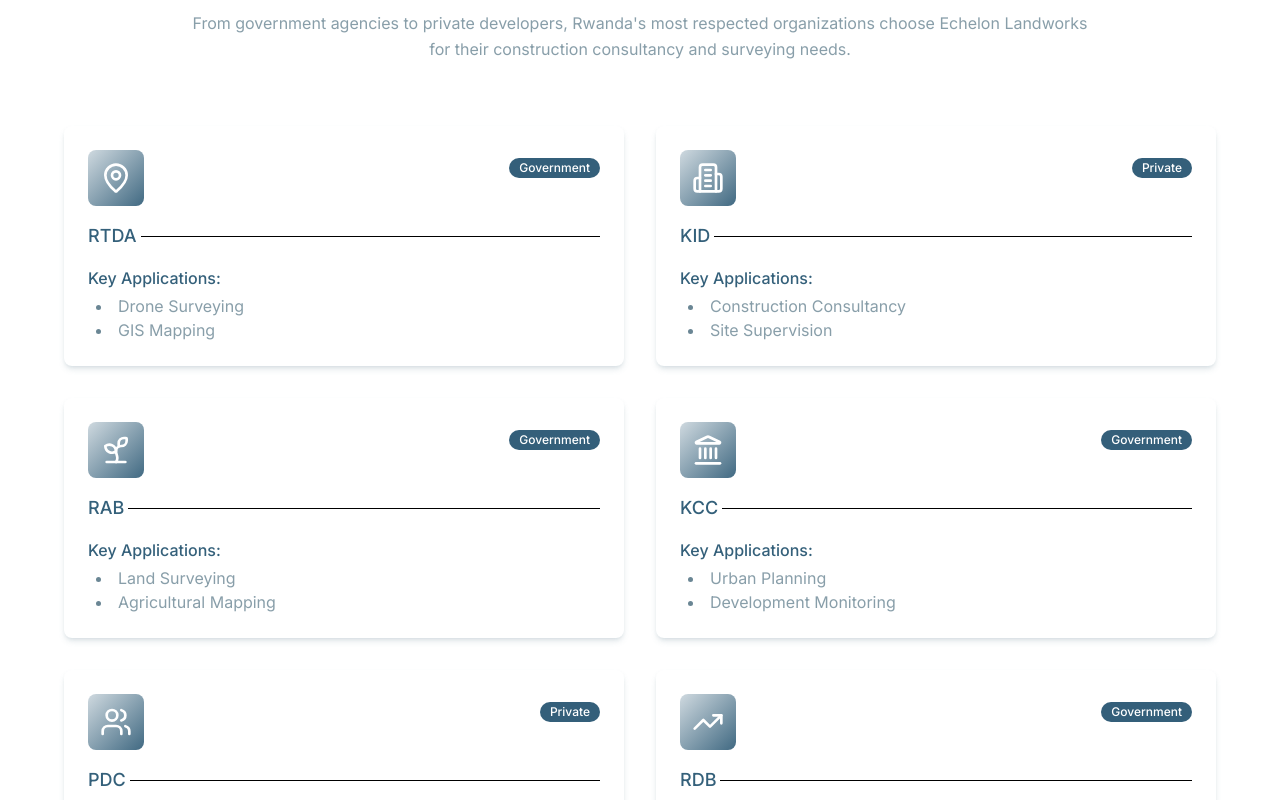
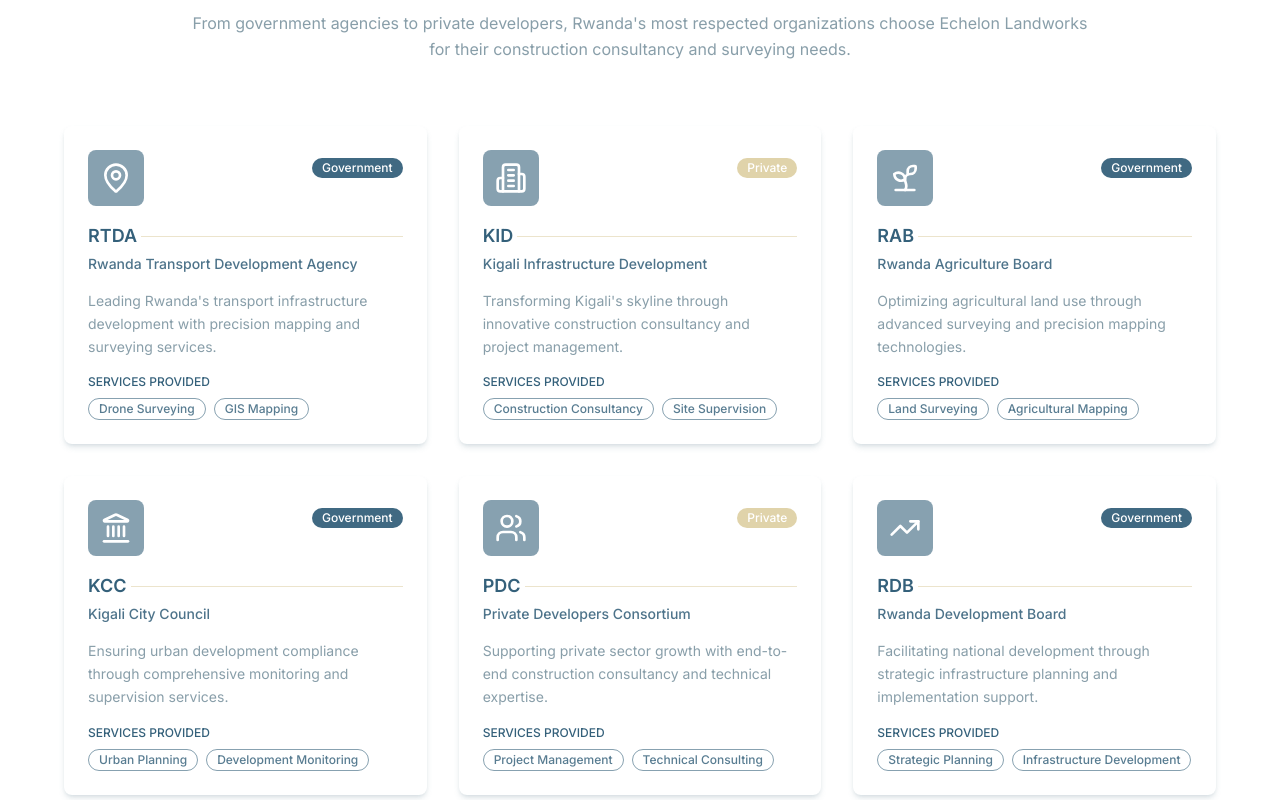
Before and after one commit to DavidMANZI-093/apex, a Next.js app: page / in a window 1280 px wide. Shown: the part 4280-5080 px from the top of the page. Built offline with nearby package versions, Linux system fonts and the light colour scheme.

Commit message:
Auto-commit at 07/07/2025, 10:04:12 for inactivity period...

```diff
--- a/src/components/clients.tsx
+++ b/src/components/clients.tsx
@@ -68,7 +68,7 @@ const Clients = () => {
           </p>
         </div>
 
-        <div className="grid md:grid-cols-2 gap-8">
+        <div className="grid md:grid-cols-2 lg:grid-cols-3 gap-8">
           {clients.map((client, index) => (
             <CardSx key={index} {...client} />
           ))}
--- a/src/components/ui/card.tsx
+++ b/src/components/ui/card.tsx
@@ -108,7 +108,7 @@ const CardEx = (props: PropsEx) => {
   type PropsSx = {
     name: string;
     acronym: string;
-    sector: string;
+    sector: "Private" | "Government";
     description: string;
     services: string[];
     icon: LucideIcon;
@@ -118,25 +118,30 @@ const CardEx = (props: PropsEx) => {
     return (
         <div className='flex flex-col !p-6 justify-between gap-4 !rounded-lg !bg-white !shadow-md shadow-slate-gray/20 group hover:!shadow-lg hover:!scale-101 ease-in-out transition-all duration-200'>
             <div className='flex justify-between'>
-                <div className="flex flex-col w-fit justify-center !p-3 !rounded-lg !bg-gradient-to-br from-indigo-dye/20 to-indigo-dye/80 group-hover:!scale-110 transition-all delay-100 duration-200">
+                <div className="flex flex-col w-fit justify-center !p-3 !rounded-lg bg-indigo-dye/50 group-hover:!scale-110 transition-all delay-100 duration-200">
                     <props.icon className='w-8 h-8 text-white' />
                 </div>
-                <span className='text-xs !py-0.5 !px-2.5 max-w-fit max-h-fit !ml-2 !mt-2 rounded-xl font-medium !text-white bg-indigo-dye/85'>{props.sector}</span>
-            </div>
-            <div className='flex items-center gap-1'>
-                <h3 className='!text-lg !font-medium !text-indigo-dye/85'>{props.acronym}</h3>
-                <hr className='border-t-slate-gray/20 w-full' />
+                <span className={`text-xs !py-0.5 !px-2.5 max-w-fit max-h-fit !ml-2 !mt-2 rounded-xl font-medium !text-white ${props.sector === "Government" ? "bg-indigo-dye/80" : "bg-dutch-white"}`}>{props.sector}</span>
             </div>
 
             <div className='flex flex-col gap-1'>
-                <h4 className='!text-base !font-medium !text-indigo-dye/85'>Key Applications:</h4>
-                <ul className='!list-disc !list-inside text-slate-gray !ml-2'>
+                <div className='flex items-center gap-1'>
+                    <h3 className='!text-lg !font-semibold !text-indigo-dye/85'>{props.acronym}</h3>
+                    <hr className='!border-t-dutch-white/60 w-full' />
+                </div>
+
+                <h4 className='!text-sm !font-medium !text-indigo-dye/75'>{props.name}</h4>
+            </div>
+
+            <p className='!text-sm text-slate-gray/80 leading-relaxed'>{props.description}</p>
+
+            <div className='flex flex-col gap-2'>
+                <h4 className='!text-xs !font-medium !text-indigo-dye/85'>SERVICES PROVIDED</h4>
+                <div className='flex flex-wrap gap-2'>
                     {props.services.map((service, index) => (
-                        <li className='' key={index}>
-                            <span className='!text-slate-gray/80'>{service}</span>
-                        </li>
+                        <span className='text-xs !py-0.5 !px-2.5 max-w-fit max-h-fit rounded-xl font-medium !text-indigo-dye/70 !border !border-indigo-dye/50' key={index}>{service}</span>
                     ))}
-                </ul>
+                </div>
             </div>
         </div>
     )
```
